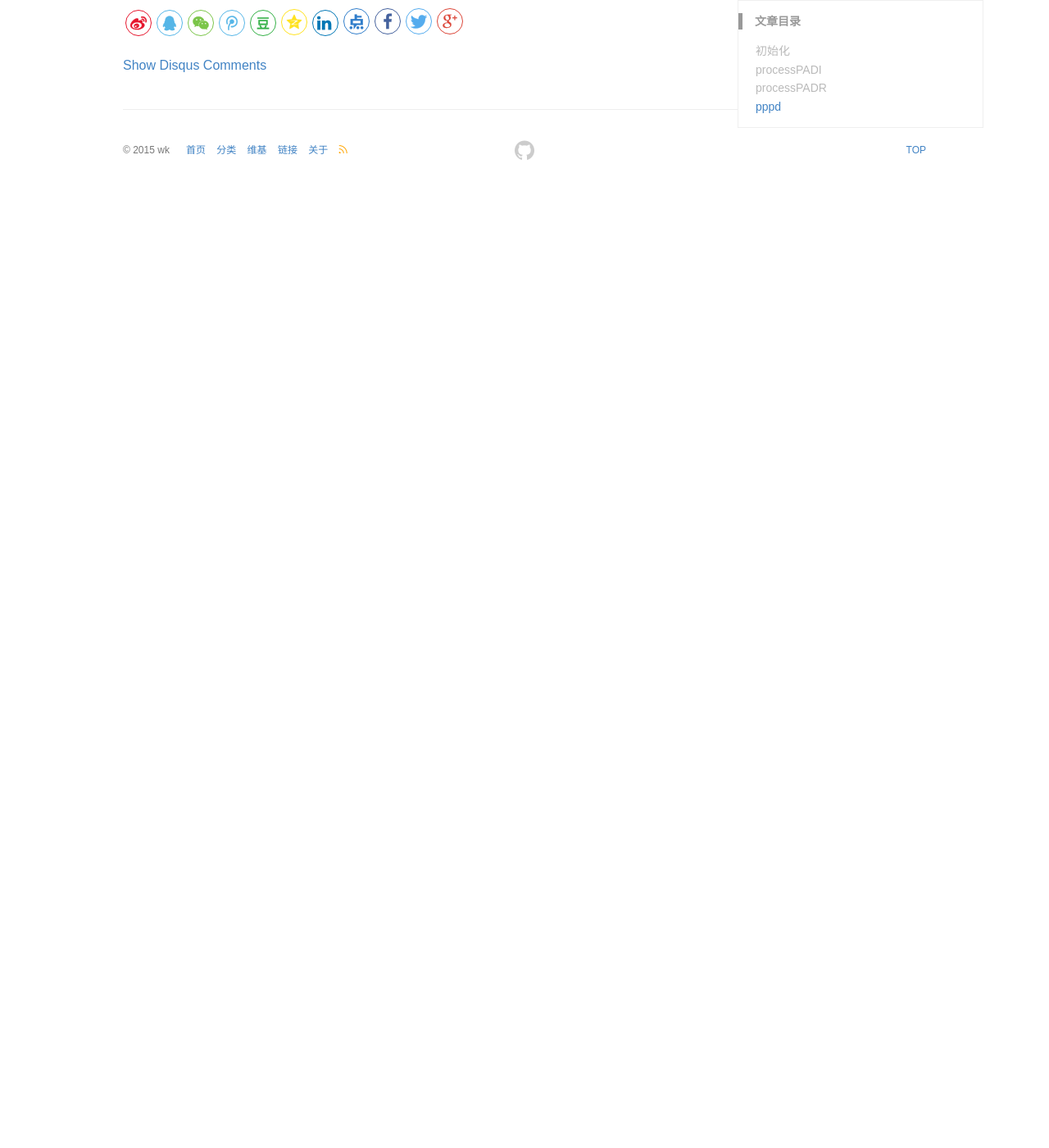
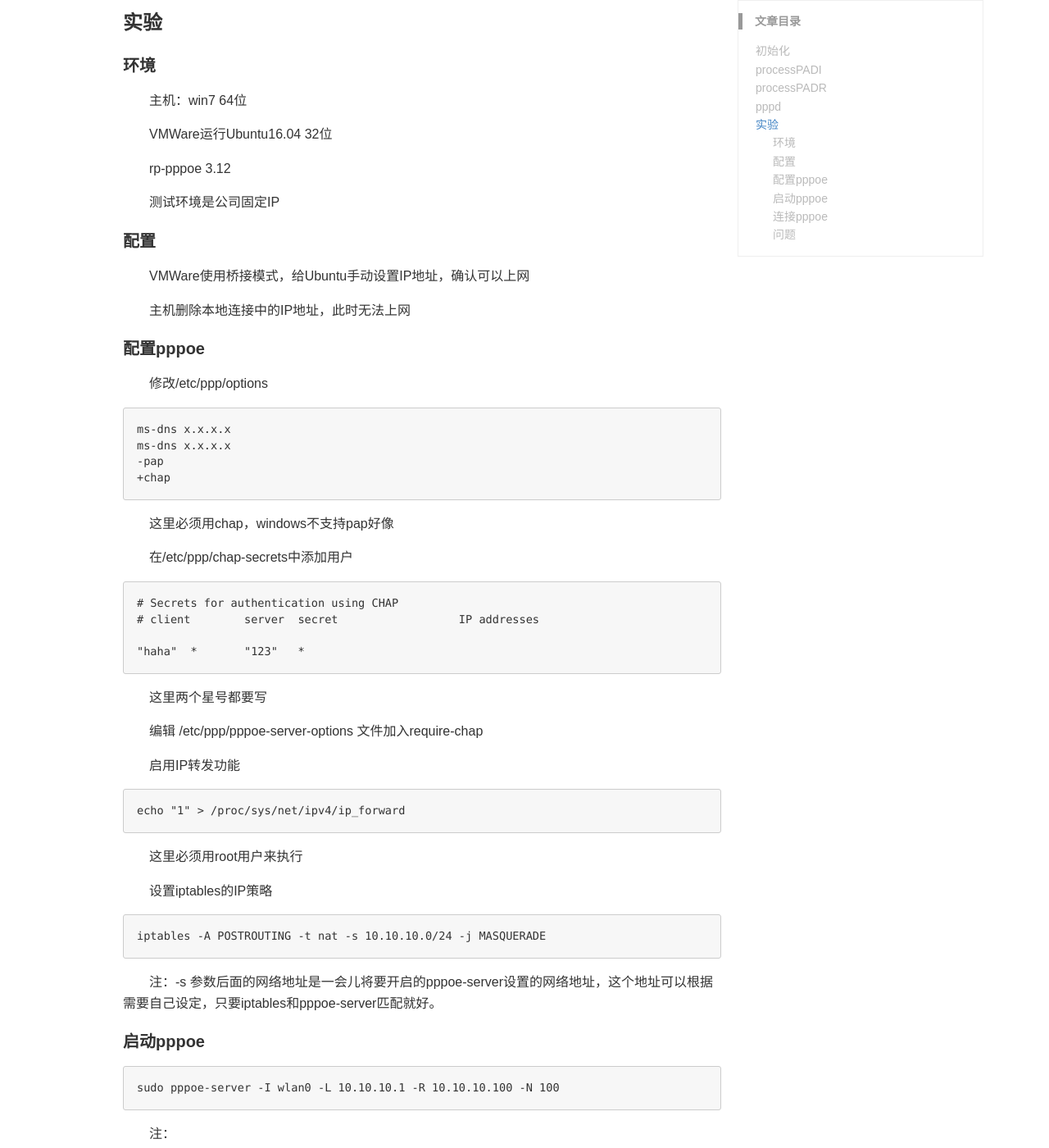
Before and after one commit to wkaa/wkaa.github.io, a Jekyll site: the page built from _posts/2017-09-12-rp-pppoe-server.md, in a window 1280 px wide and 1400 px high, scrolled down 1742 px. Shown: the whole window at 82% size. Built offline with Jekyll 4.4.1, drawn with Linux system fonts in a browser that asks for light colours; comment, search, counter and statistics services are not loaded; before the commit the page ends 1974 px from its top, so only the background shows below that; some of the changed text lies outside the part shown.

Commit message:
加入了pppoe-server的搭建过程

````diff
--- a/_posts/2017-09-12-rp-pppoe-server.md
+++ b/_posts/2017-09-12-rp-pppoe-server.md
@@ -72,3 +72,87 @@ default:
 ### pppd
 
 　　在processPADR中启动pppd，使用pty参数将链路指定为pppoe，pppoe的实现在pppoe.c文件中，主要做两件事，将ppp报文加上pppoe头部发送到网卡，将网卡报文去掉pppoe头部发给ppp
+
+### 实验
+
+#### 环境
+
+　　主机：win7 64位
+
+　　VMWare运行Ubuntu16.04 32位
+
+　　rp-pppoe 3.12
+
+　　测试环境是公司固定IP
+
+#### 配置
+
+　　VMWare使用桥接模式，给Ubuntu手动设置IP地址，确认可以上网
+
+　　主机删除本地连接中的IP地址，此时无法上网
+
+#### 配置pppoe
+
+　　修改/etc/ppp/options
+
+```
+ms-dns x.x.x.x
+ms-dns x.x.x.x
+-pap
++chap
+```
+
+　　这里必须用chap，windows不支持pap好像
+
+　　在/etc/ppp/chap-secrets中添加用户
+
+```
+# Secrets for authentication using CHAP
+# client        server  secret                  IP addresses
+
+"haha"  *       "123"   *
+```
+
+　　这里两个星号都要写
+
+　　编辑 /etc/ppp/pppoe-server-options 文件加入require-chap
+
+　　启用IP转发功能
+
+```
+echo "1" > /proc/sys/net/ipv4/ip_forward
+```
+
+　　这里必须用root用户来执行
+
+　　设置iptables的IP策略
+
+```
+iptables -A POSTROUTING -t nat -s 10.10.10.0/24 -j MASQUERADE
+```
+
+　　注：-s 参数后面的网络地址是一会儿将要开启的pppoe-server设置的网络地址，这个地址可以根据需要自己设定，只要iptables和pppoe-server匹配就好。
+
+#### 启动pppoe
+
+```
+sudo pppoe-server -I wlan0 -L 10.10.10.1 -R 10.10.10.100 -N 100
+```
+
+　　注：
+
+　　-I 参数用于指定监听哪个网络端口。可以使用ifconfig命令查看当前工作的端口名称。由于本人的笔记本电脑使用无线网络，所以是wlan0端口。
+
+　　-L 参数用于指定在一个PPP连接中，PPPoE服务器的IP地址。随便设置，不是真实的ip地址。
+
+　　-R 参数用于指定当有客户连接到服务器上时，从哪个IP地址开始分配给客户，也是随便设置。
+
+　　-N 参数用于指定至多可以有多少个客户同时连接到本服务器上。
+
+#### 连接pppoe
+
+　　在windows下新建宽带pppoe连接，输入刚刚设置的账号密码，连接即可连上
+
+#### 问题
+
+　　不能使用google了，会提示不是私密连接
````
